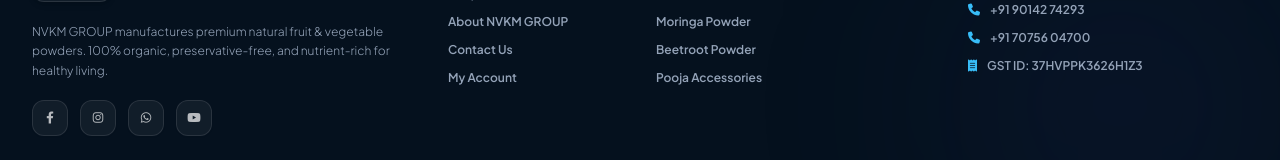
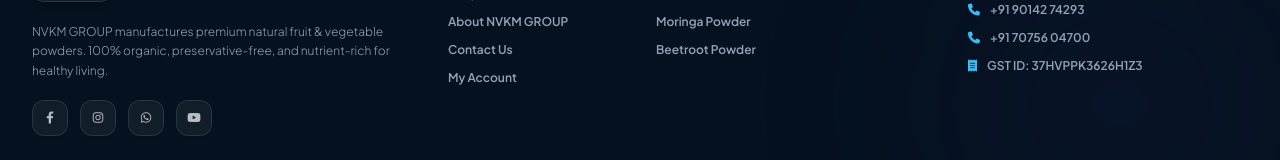
Before and after one commit to gouravboga12-rgb/NVKM-Group, a React (Vite) app in the folder client/: page / in a window 1280 px wide. Shown: the part 5545-5705 px from the top of the page. Built offline with nearby package versions, Linux system fonts and the light colour scheme; no server answers.

Commit message:
style: Remove Pooja Accessories from footer categories

```diff
--- a/client/src/components/Footer.jsx
+++ b/client/src/components/Footer.jsx
@@ -59,7 +59,6 @@
               <li><Link to="/shop?category=Banana+Powder" className="text-slate-400 hover:text-secondary transition-colors">Banana Powder</Link></li>
               <li><Link to="/shop?category=Moringa+Powder" className="text-slate-400 hover:text-secondary transition-colors">Moringa Powder</Link></li>
               <li><Link to="/shop?category=Beetroot+Powder" className="text-slate-400 hover:text-secondary transition-colors">Beetroot Powder</Link></li>
-              <li><Link to="/shop?category=Pooja+Accessories" className="text-slate-400 hover:text-secondary transition-colors">Pooja Accessories</Link></li>
             </ul>
           </div>
         </div>
```
